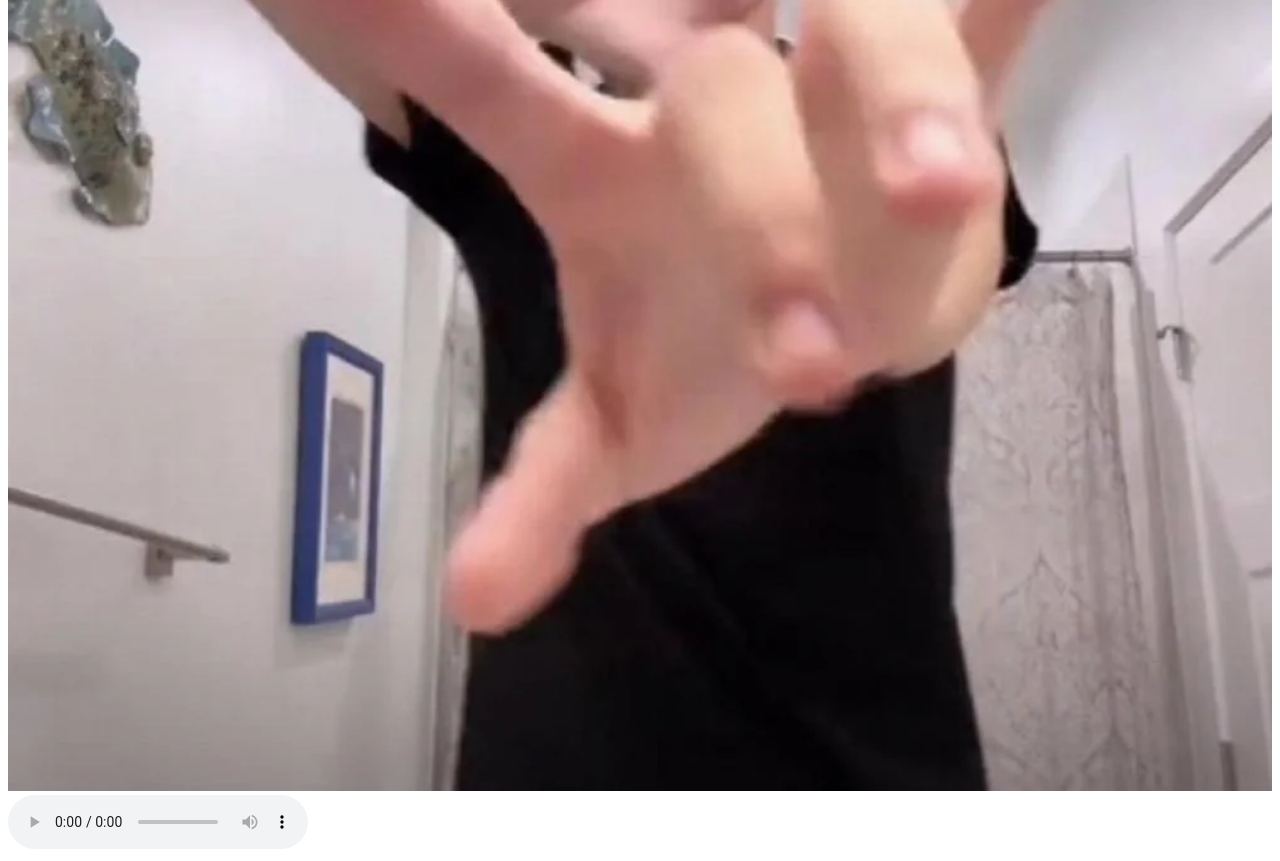
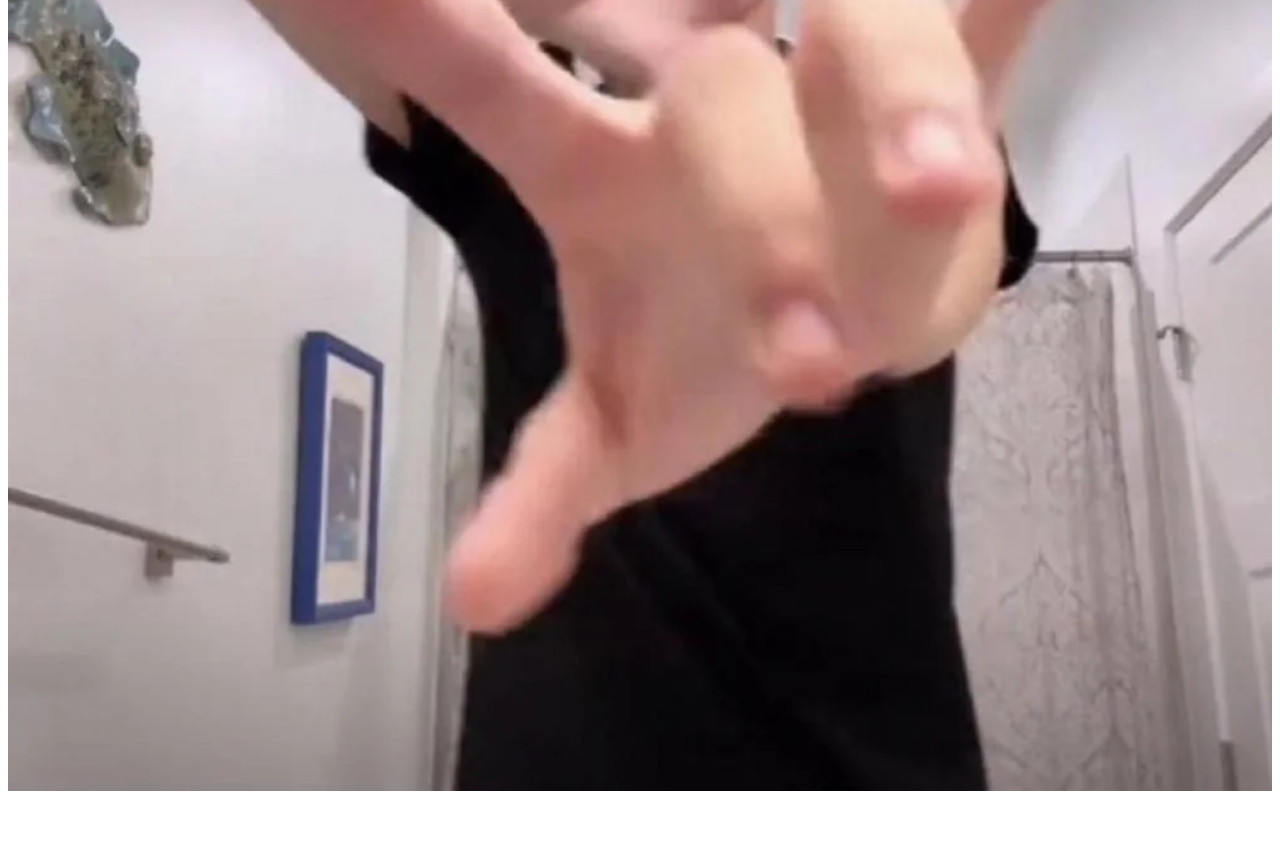
Before and after one commit to curiousqdev/nettspend, a plain HTML site: page index.html in a window 1280 px wide. Shown: the part 481-1342 px from the top of the page. After the commit the page ends 1284 px from the top, so only its background shows below. Drawn offline with Linux system fonts and the light colour scheme.

Commit message:
Update index.html

```diff
--- a/index.html
+++ b/index.html
@@ -4,6 +4,6 @@
   <img src="nettspend hand.webp" alt="Netttspenddd" width=100% height=100%>
 </body>
 
-<audio controls="false" loop="true" autoplay="true">
+<audio hidden loop="true" autoplay="true">
 <source src="happytime.ogg" type="audio/ogg">
 </audio>
```
